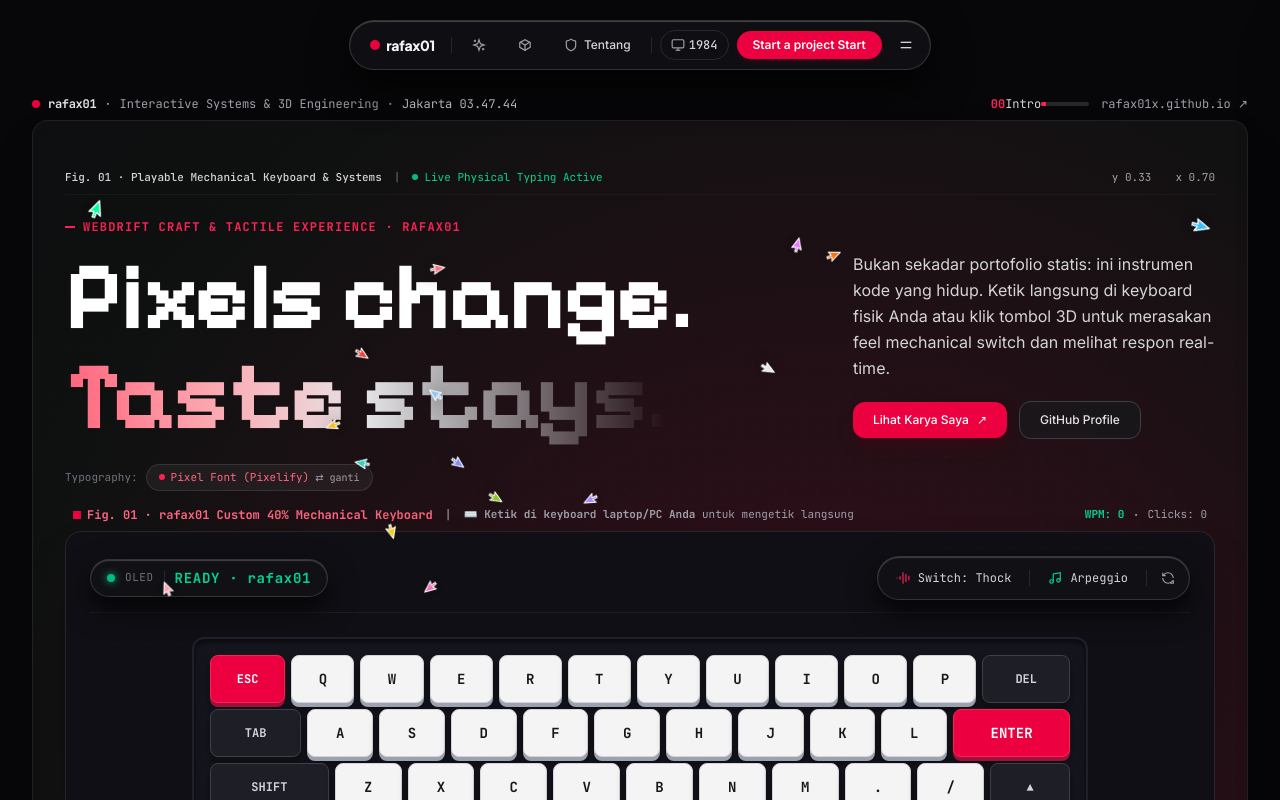
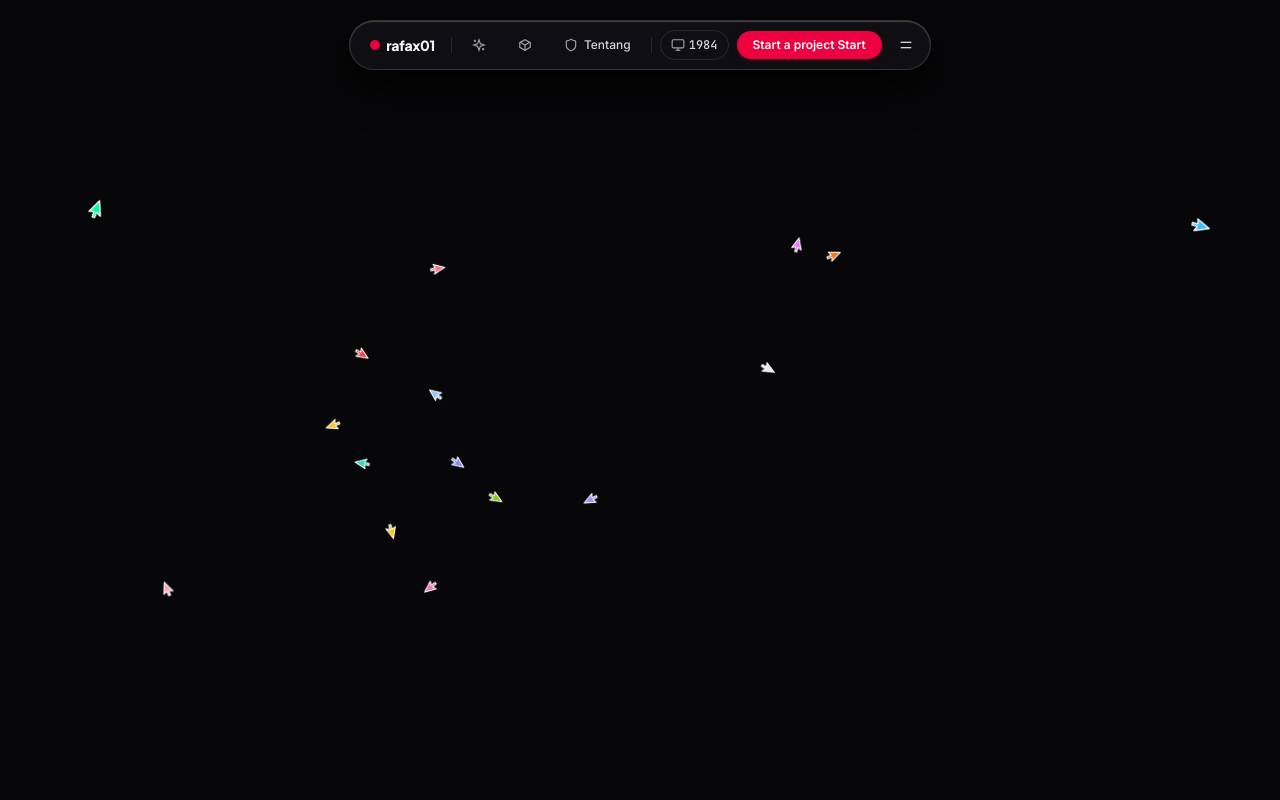
Before and after one commit to Rafax01x/Rafax01x.github.io, a Next.js app: page / in a window 1280 px wide. Shown: the top 800 px of the page. Built offline with nearby package versions, Linux system fonts and the light colour scheme.

Commit message:
Swarm v4.4: build from blank — page starts blank, 16 unnamed cursors build it section by section

```diff
--- a/app/globals.css
+++ b/app/globals.css
@@ -229,8 +229,17 @@ textarea:focus-visible {
   position: fixed;
   inset: 0;
   pointer-events: none;
+  z-index: 10001;
+  overflow: hidden;
+}
+.swarm-blank {
+  position: fixed;
+  inset: 0;
+  background: #070709;
   z-index: 9999;
-  overflow: hidden;
+  opacity: 0;
+  pointer-events: none;
+  transition: opacity 0.6s ease;
 }
 .swarm-bot {
   position: absolute;
@@ -257,9 +266,24 @@ textarea:focus-visible {
   box-shadow: 0 0 25px rgba(0, 255, 157, 0.18) !important;
   transition: outline-offset 0.3s ease, box-shadow 0.3s ease;
 }
+.swarm-hidden {
+  opacity: 0;
+  pointer-events: none;
+}
+.swarm-built {
+  opacity: 1;
+  transition: opacity 0.45s ease;
+}
 @media (max-width: 768px) {
   #swarm-overlay {
     display: none !important;
+  }
+  .swarm-blank {
+    display: none !important;
+  }
+  .swarm-hidden {
+    opacity: 1;
+    pointer-events: auto;
   }
 }
 @media (prefers-reduced-motion: reduce) {
--- a/components/swarm.ts
+++ b/components/swarm.ts
@@ -1,8 +1,11 @@
-// Swarm Cursors v4.3 — 16 UNNAMED cursors that look like they are
-// building the website. The v4 tour (sequential queue over the 8
-// .swarm-target sections, dashed outline on the active section,
+// Swarm Cursors v4.4 — 16 UNNAMED cursors that BUILD the website
+// from a BLANK page. After the preloader, the page starts blank
+// (same dark background, nothing visible) and the swarm builds it
+// section by section: the two leads arrive, a dashed outline
+// appears, and the section fades in inside it — then the next.
+// The v4 tour (sequential queue over the 8 .swarm-target sections,
 // SPACEBAR press on the keyboard, smooth-scroll follow, park
-// bottom-right) is kept, but the crew changes completely:
+// bottom-right) and the 16-arrow crew from v4.3 are kept:
 //
 // - NO names, NO labels anywhere: no "agent:layout", no status pills,
 //   no task tags. The cursors are just small coloured arrows.
@@ -12,9 +15,11 @@
 //   section is being built, drift while they work, and never sit
 //   still. At the end the leads park bottom-right and the followers
 //   keep wandering slowly around them, like the reference finale.
-// - The page itself is never hidden (no blank canvas) and the tour
-//   never blocks it: the overlay ignores pointer input, and once the
-//   visitor scrolls, auto-scroll stops.
+// - Stacking: blank layer (z 9999) < built sections (z 10000) <
+//   cursors (z 10001). A built section is raised above the blank so
+//   it shows; unbuilt sections stay covered until their turn. The
+//   tour never blocks the page: the layers ignore pointer input,
+//   and once the visitor scrolls, auto-scroll stops.
 // Disabled on mobile (<=768px) and for prefers-reduced-motion.
 
 export type SwarmCleanup = () => void;
@@ -100,11 +105,19 @@ export function initSwarm(): SwarmCleanup {
     listeners.push(() => target.removeEventListener(type, fn, options));
   };
 
-  // --- Overlay + bots --------------------------------------------------
+  // --- Blank layer + overlay + bots ----------------------------------
+  // The blank layer covers the whole page (opaque dark) so the tour
+  // starts from a blank canvas. It sits below the built sections
+  // and below the cursors (see the header comment for the stack).
+  const blank = document.createElement("div");
+  blank.className = "swarm-blank";
+  blank.setAttribute("aria-hidden", "true");
+  document.body.appendChild(blank);
+
   const overlay = document.createElement("div");
   overlay.id = "swarm-overlay";
   overlay.className = "swarm-layer";
-  overlay.dataset.swarmVersion = "4.3";
+  overlay.dataset.swarmVersion = "4.4";
   overlay.setAttribute("aria-hidden", "true");
 
   const makeBot = (color: string, lead: boolean): Bot => {
@@ -157,6 +170,63 @@ export function initSwarm(): SwarmCleanup {
     bot.px = x;
     bot.py = y;
     bot.el.style.transform = `translate3d(${Math.round(x)}px, ${Math.round(y)}px, 0)`;
+  };
+
+  // --- Blank-start: hide + raise targets -----------------------------
+  // A section only becomes visible when it is built: it is hidden
+  // (opacity 0) and raised above the blank layer from the start, so
+  // revealing it is just a fade-in. #hero is a stacking context, so
+  // it is raised too — otherwise its children could never rise
+  // above the blank. The site's own .reveal scroll animation is
+  // stripped from tour-owned elements so it cannot re-hide them.
+  const raised: Array<{ el: HTMLElement; pos: string; z: string }> = [];
+  const raise = (el: HTMLElement) => {
+    if (el.style.zIndex === "10000") return;
+    raised.push({ el, pos: el.style.position, z: el.style.zIndex });
+    if (window.getComputedStyle(el).position === "static") {
+      el.style.position = "relative";
+    }
+    el.style.zIndex = "10000";
+  };
+  const unraiseAll = () => {
+    for (const r of raised) {
+      r.el.style.position = r.pos;
+      r.el.style.zIndex = r.z;
+    }
+    raised.length = 0;
+  };
+
+  const prepareTargets = () => {
+    const hero = document.getElementById("hero");
+    if (hero) raise(hero);
+    // The nav lives inside the <header>, which is itself a stacking
+    // context — raise it too or the nav could never rise above the
+    // blank, no matter its own z-index.
+    const header = document.querySelector("header");
+    if (header) raise(header as HTMLElement);
+    document
+      .querySelectorAll<HTMLElement>(".swarm-target")
+      .forEach((el) => {
+        raise(el);
+        el.classList.add("swarm-hidden");
+        el.classList.remove("reveal");
+        el.querySelectorAll(".reveal").forEach((d) => {
+          d.classList.remove("reveal");
+          (d as HTMLElement).style.transitionDelay = "";
+        });
+        el.style.transitionDelay = "";
+      });
+  };
+
+  const revealAll = () => {
+    document
+      .querySelectorAll<HTMLElement>(".swarm-target")
+      .forEach((el) => {
+        el.classList.remove("swarm-hidden");
+        el.classList.remove("swarm-built");
+        el.style.opacity = "";
+      });
+    unraiseAll();
   };
 
   // --- Visitor takes over ----------------------------------------------
@@ -246,6 +316,14 @@ export function initSwarm(): SwarmCleanup {
       activeTarget = null;
       setBot(leads[0], window.innerWidth - 260, window.innerHeight - 96);
       setBot(leads[1], window.innerWidth - 120, window.innerHeight - 96);
+      // The blank canvas has done its job: fade it out to reveal the
+      // rest of the page (footer, 1984 window, …), then restore the
+      // built sections to their natural state.
+      blank.style.opacity = "0";
+      later(700, () => {
+        revealAll();
+        blank.remove();
+      });
       return;
     }
 
@@ -269,6 +347,9 @@ export function initSwarm(): SwarmCleanup {
         Math.max(20, rect.top + 32),
       );
       el.classList.add("swarm-building-lead");
+      // The section is built now: fade it in inside its frame.
+      el.classList.remove("swarm-hidden");
+      el.classList.add("swarm-built");
 
       const interactCode = el.dataset.swarmInteract;
       if (interactCode) {
@@ -309,6 +390,16 @@ export function initSwarm(): SwarmCleanup {
   const run = async () => {
     await waitForPreloader();
     if (cancelled) return;
+    // Blank first: hide the targets and cover the page in the same
+    // synchronous block, so no frame of the finished page can flash.
+    // The blank appears instantly (no transition on the way in) and
+    // only fades out at the end of the tour.
+    prepareTargets();
+    blank.style.transition = "none";
+    blank.style.opacity = "1";
+    void blank.offsetWidth;
+    blank.style.transition = "opacity .6s ease";
+    window.scrollTo({ top: 0, behavior: "auto" });
     setBot(leads[0], window.innerWidth * 0.3, 90);
     setBot(leads[1], window.innerWidth * 0.7, 90);
     // Followers join one by one, staggered, like the reference
@@ -338,6 +429,7 @@ export function initSwarm(): SwarmCleanup {
   void run();
 
   return () => {
+    if (!cancelled) revealAll();
     cancelled = true;
     cancelAnimationFrame(rafId);
     for (const id of timeouts) window.clearTimeout(id);
@@ -346,6 +438,7 @@ export function initSwarm(): SwarmCleanup {
     document
       .querySelectorAll(".swarm-building-lead")
       .forEach((el) => el.classList.remove("swarm-building-lead"));
+    blank.remove();
     overlay.remove();
   };
 }
```
